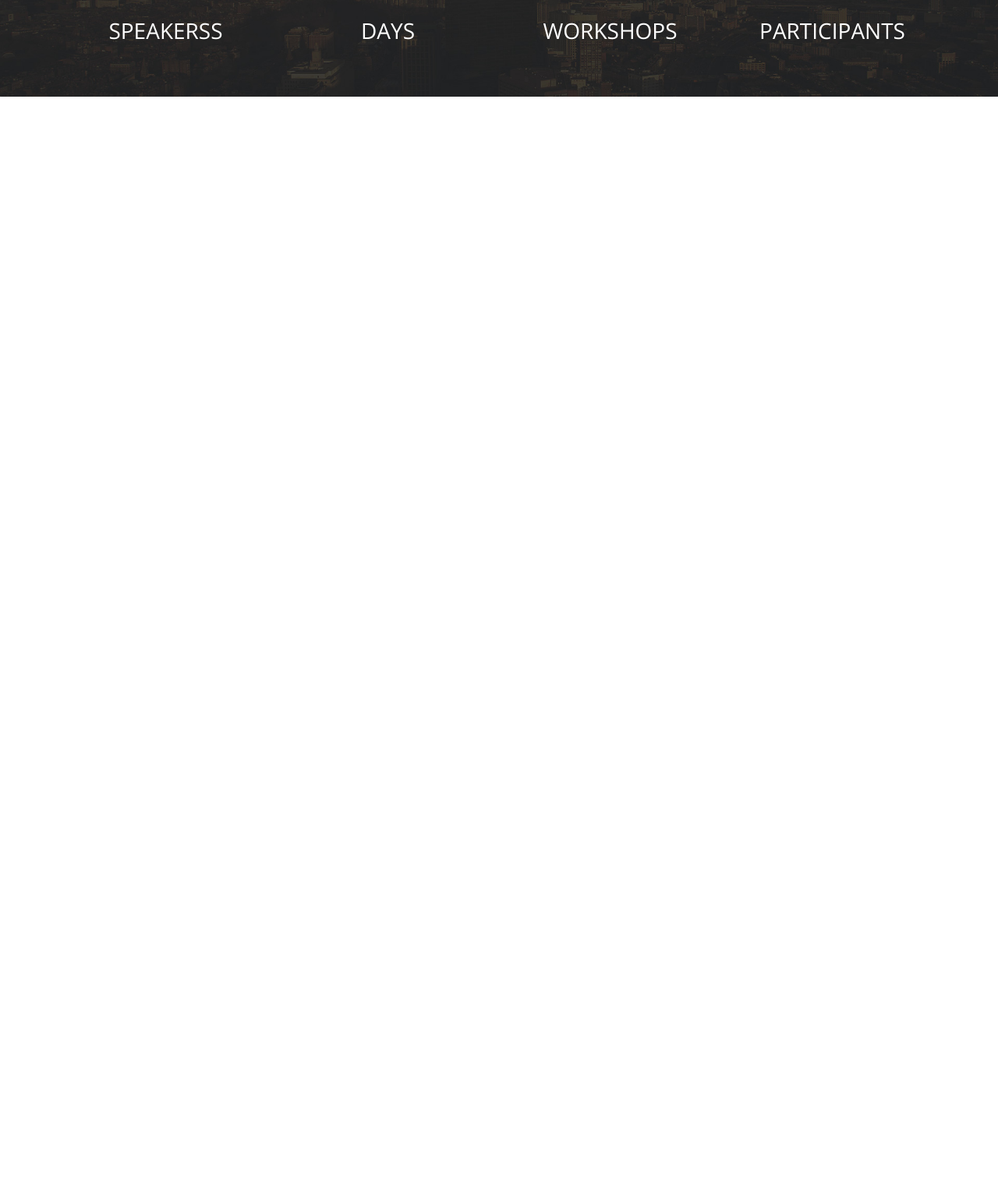
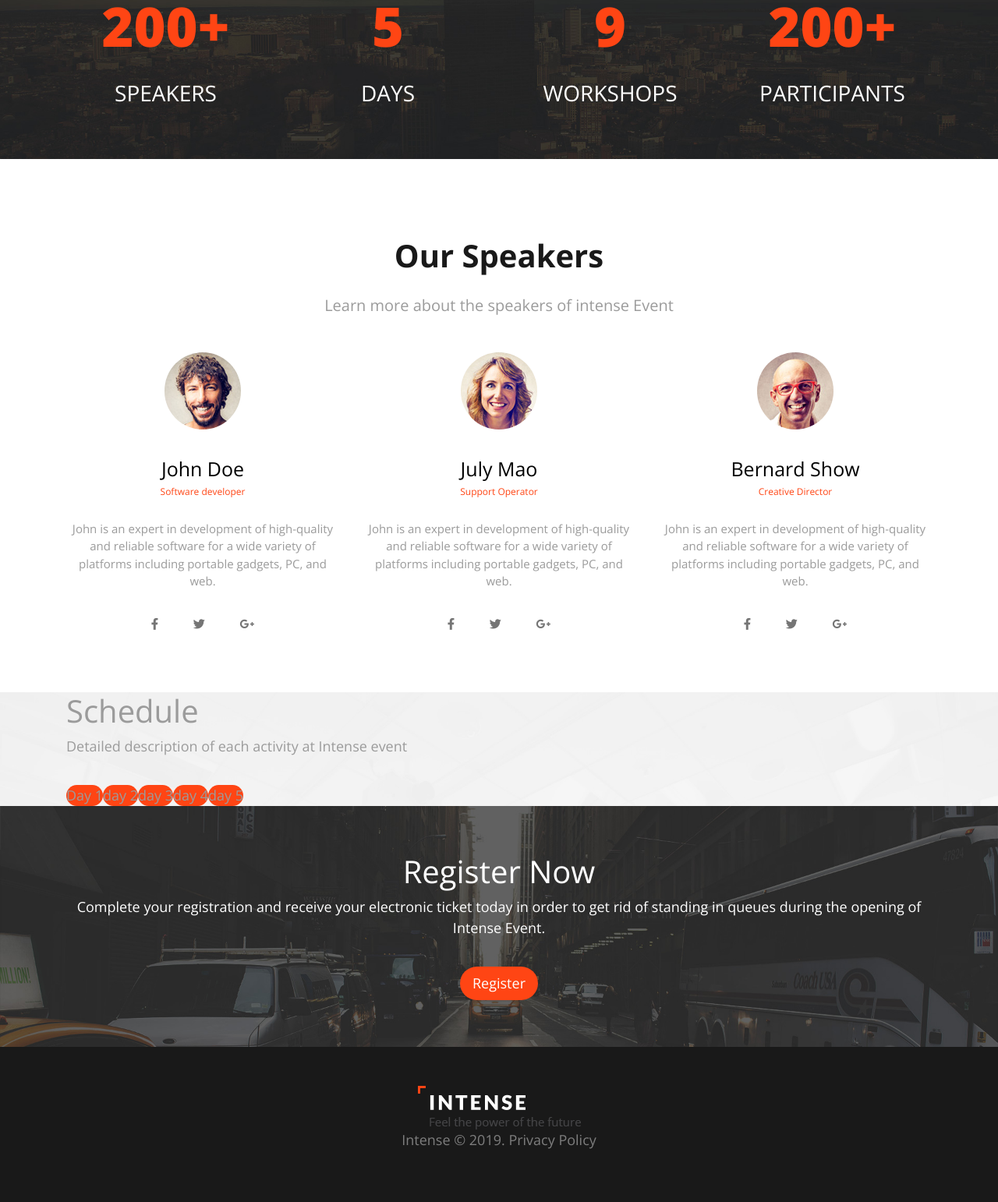
Before and after one commit to annaramos07/prueba2, a plain HTML site: page index.html in a window 1280 px wide. Shown: the part 1251-2793 px from the top of the page at 78% size. Before the commit the page ends 1375 px from the top, so only its background shows below. Drawn offline with nearby package versions, Linux system fonts and the light colour scheme.

Commit message:
Add files via upload

```diff
--- a/css/style.css
+++ b/css/style.css
@@ -39,36 +39,36 @@ body{
 	padding-top: 20px;
 
 }
-#easy{
-	border-bottom: 1px solid #ddd;
-}
-.section{
-	padding: 7% 0;
-}
-.title{
-	font-size: 50px;
-	font-weight: 500;
-	color: #2c3142;
-}
-.subtitle{
-	font-size: 24px;
-	font-weight: 500;
-	color: #858a99;
-	margin-bottom: 5%;
-}
 
 
+.btn-dark{
+	align-content: center;
+	background-color: #ff4514;
+	color: #FFFFFF;
+	margin-top: 20px;
+	border-radius: 30px;
 
+}
+#navbar i{
+	padding-right: 40px;
+	padding-left: 40px;
+	padding-top: 30px;
+	color: #FFFFFF;
+	align-items: center;
+
+
+}
 #learn{
 	background-color: #FFFFFF;
 	text-align: left;
 	font-size: 14px;
+	padding-bottom: 80px;
 }
 #learn h1{
 	text-align: center;
 	padding-bottom: 60px;
 	padding-top: 60px;
-	color: #000000;
+	color: #191919;
 	font-weight: 700;
 }
 #learn img{
@@ -98,17 +98,70 @@ body{
 	padding-top: 20px;
 	padding-bottom: 60px;
 }
+#speakers h1{
+	text-align: center;
+	padding-bottom: 20px;
+	padding-top: 100px;
+	color: #191919;
+	font-weight: 700;}
+#speakers{
+	text-align: center;
+}
+#speakers h6{
+	font-size: 20px;
+}
+#speakers p{
+	font-size: 15px;
+	}
+#speakers h2{
+color: #000000;
+font-size: 25px;
+padding-top: 35px;
+}
+#speakers img{
+	border-radius: 50px;
+	margin-top: 40px;
+}
+#speakers h5{
+	font-size: 12px;
+	color: #ff4514;
+	padding-bottom: 20px;
+}
+#speakers i{
+	color: #757575;
+	padding-left: 20px;
+	padding-right: 20px;
+	font-size: 15px;
+	padding-top: 20px;
+	padding-bottom: 80px;
+}
+#schedule{
+	background-image: url(../img/bg-schedule.jpg);
+	background-repeat: no-repeat;
+	background-size: cover;
+
+}
+#register{
+	text-align: center;
+	padding-bottom: 60px;
+	padding-top: 60px;
+	background-image: url( ../img/bg-call-action.jpg);
+	background-repeat: no-repeat;
+	background-size: cover;
+	color: #fff;
+	}
+#register btn-dark{
+	width:150px;
+	text-align: center;
+
+
+}
 footer{
-	background-color: #2078dc;
-	color:#fff;
-	padding: 30px 0;
+	background-color: #191919;
+	color:#7E7E7E;
+	padding: 50px 0;
+	text-align: center;
 }
-footer .fab{
-	width:45px;
-	height: 45px;
-	line-height: 45px;
-	text-align: center;
-	background-color: #fff;
-	color: #333;
-	border-radius: 100%;
+#footer img{
+	margin-bottom:30px;
 }
--- a/index.html
+++ b/index.html
@@ -8,6 +8,7 @@
 <link href="css/bootstrap.min.css" rel="stylesheet">
 <link href="css/bootstrap-custom.css" rel="stylesheet">
 <link href="https://fonts.googleapis.com/css?family=Open+Sans:300,400,700,800" rel="stylesheet">
+<link rel="stylesheet" href="https://use.fontawesome.com/releases/v5.8.1/css/all.css" integrity="sha384-50oBUHEmvpQ+1lW4y57PTFmhCaXp0ML5d60M1M7uH2+nqUivzIebhndOJK28anvf" crossorigin="anonymous">
 <link href="css/style.css" rel="stylesheet">
 </head>
 
@@ -18,7 +19,7 @@
 
 			<nav class="navbar navbar-expand-lg navbar-light bg-light">
 
-				<a class="navbar-brand" href="Recursos Prueba/index.html"><img src="img/logo-dark.png" class="img-fluid"></a>
+				<a class="navbar-brand" href="index.html"><img src="img/logo-dark.png" class="img-fluid"></a>
 
 
 			  <button class="navbar-toggler" type="button" data-toggle="collapse" data-target="#navbar" aria-controls="navbar" aria-expanded="false" aria-label="Toggle navigation">
@@ -26,11 +27,16 @@
 			  </button>
 
 			  <div class="collapse navbar-collapse" id="navbar">
-				<ul class="navbar-nav ml-auto">
+				<ul class="navbar-nav mx-auto">
 
-				</ul>
+			<a href="#"><i class="fab fa-facebook-f" ></i></a>
+			<a href="#"><i class="fab fa-twitter"></i></a>
+			<a href="#"><i class="fab fa-google-plus-g"></i></a>
+			<a href="#"><i class="fab fa-linkedin-in"></i></a>
 
-			  </div>
+			</ul>
+			</div>
+			<a class="nav-link btn-dark" href="#">Buy Tickets</a>
 			</nav>
 
 		</div>
@@ -101,7 +107,7 @@ modern gadgets’ usability. Share your experience and learn something new at In
 
 	<article class="col-md-3 col-sm-3 col-xs-12">
 	<h1>200+</h1>
-	<h3>SPEAKERSS</h3>
+	<h3>SPEAKERS</h3>
 	</article>
 	<article class="col-md-3 col-sm-3 col-xs-12">
 	<h1>5</h1>
@@ -120,5 +126,75 @@ modern gadgets’ usability. Share your experience and learn something new at In
 	</div>
 
 	</section>
+	<section id="speakers">
+		<div class="container">
+		<h1> Our Speakers</h1>
+		<h6>Learn more about the speakers of intense Event</h6>
+		<div class="row">
+
+		<article class="col-md-4 col-sm-3 col-xs-12">
+		<img src="img/user-01.jpg" alt="joe">
+		<h2>John Doe</h2>
+		<h5>Software developer</h5>
+		<p>John is an expert in development of high-quality and reliable software for a wide variety of platforms including portable gadgets, PC, and web.</p>
+		<a href="#"><i class="fab fa-facebook-f" ></i></a>
+		<a href="#"><i class="fab fa-twitter"></i></a>
+		<a href="#"><i class="fab fa-google-plus-g"></i></a>
+		</article>
+
+		<article class="col-md-4 col-sm-3 col-xs-12">
+		<img src="img/user-02.jpg" alt="joe">
+		<h2>July Mao</h2>
+		<h5>Support Operator</h5>
+		<p>John is an expert in development of high-quality and reliable software for a wide variety of platforms including portable gadgets, PC, and web.</p>
+		<a href="#"><i class="fab fa-facebook-f" ></i></a>
+		<a href="#"><i class="fab fa-twitter"></i></a>
+		<a href="#"><i class="fab fa-google-plus-g"></i></a>
+		</article>
+
+		<article class="col-md-4 col-sm-3 col-xs-12">
+		<img src="img/user-03.jpg" alt="joe">
+		<h2>Bernard Show</h2>
+		<h5>Creative Director</h5>
+		<p>John is an expert in development of high-quality and reliable software for a wide variety of platforms including portable gadgets, PC, and web.</p>
+		<a href="#"><i class="fab fa-facebook-f" ></i></a>
+		<a href="#"><i class="fab fa-twitter"></i></a>
+		<a href="#"><i class="fab fa-google-plus-g"></i></a>
+			</article>
+
+			</div>
+		</div>
+	</section>
+	<section id="schedule">
+	<div class="container">
+	<h1>Schedule</h1>
+	<p>Detailed description of each activity at Intense event</p>
+	<div class="row">
+	<article class="col-ms-12 col-sm-12 col-xs-12">
+	<a class="btn-group btn-dark">Day 1</a><a class="btn-group btn-dark">day 2</a><a class="btn-group btn-dark">day 3</a><a class="btn-group btn-dark">day 4</a><a class="btn-group btn-dark">day 5</a>
+	</article>
+
+	</div>
+
+	</div>
+
+	</section>
+	<section id="register">
+	<div class="container">
+	<div class="row">
+	<article class="col-md-12 col-sm-12 col-xs-12">
+	<h1>Register Now</h1>
+	<p>Complete your registration and receive your electronic ticket today in order to get rid of standing in queues during the opening of Intense Event.</p>
+
+	</article>
+	<a class="nav-link btn-dark mx-auto" href="#">Register</a>
+
+	</div>
+	</div>
+	</section>
 </body>
+	<footer>
+	<img src="img/logo-footer.png">
+	<p>Intense &copy; 2019. Privacy Policy</p>
+	</footer>
 </html>
```
